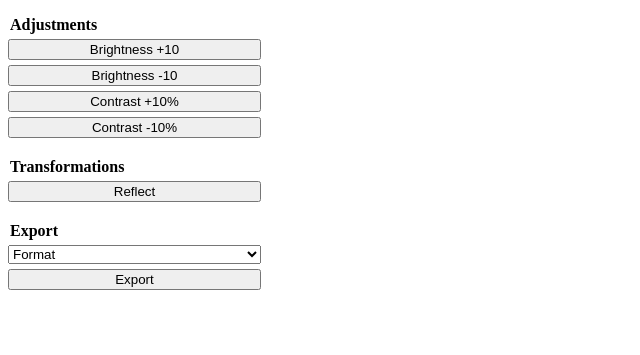
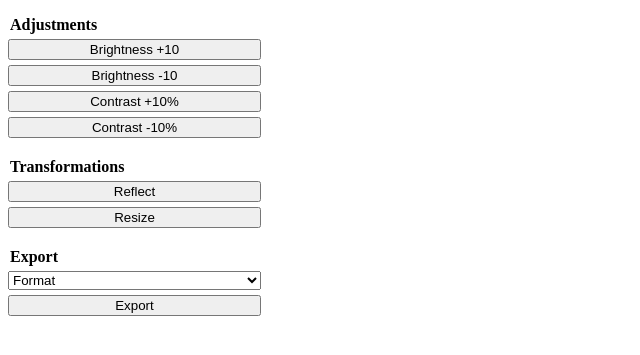
Before and after one commit to Safi2099/darkroom, a Flask app: page / in a window 1280 px wide. Shown: the part 281-636 px from the top of the page, without its empty margins (0-640 px from the left). Run offline with Flask 3, Linux system fonts and the light colour scheme.

Commit message:
Add UI for getting input for resize

```diff
--- a/app.py
+++ b/app.py
@@ -6,3 +6,7 @@ app = Flask(__name__)
 @app.route("/")
 def index():
     return render_template("index.html")
+
+
+if __name__ == "__main__":
+    app.run(debug=True)
--- a/static/js/transforms.js
+++ b/static/js/transforms.js
@@ -1,11 +1,36 @@
 export function transform(ctx, transform) {
-    console.log('bananas');
-    const transforms = { reflect };
-    const tranformFunc = transforms[transform];
+    const transforms = { reflect, resize };
+    const transformFunc = transforms[transform];
 
-    if (tranformFunc) {
-        tranformFunc(ctx);
-        console.log('reflect called');
+    if (transformFunc === resize) {
+        const ratio = ctx.canvas.width / ctx.canvas.height;
+        const inputDialog = document.getElementById('resize-dialog');
+        const widthInput = document.getElementById('resize-width-input');
+        const heightText = document.getElementById('resize-height-text');
+        const dialogForm = document.getElementById('resize-form');
+        let width;
+        let height;
+
+        inputDialog.showModal();
+
+        widthInput.addEventListener('input', function(event) {
+            heightText.textContent = Math.round(Number(event.target.value) / ratio);
+        });
+
+        dialogForm.addEventListener('submit', function() {
+            width = Number(widthInput.value);
+            height = Number(heightText.textContent);
+
+            widthInput.value = '';
+            heightText.textContent = '';
+
+            if (width > 0 && height > 0) {
+                transformFunc(ctx, width, height);
+            }
+        });
+    }
+    else {
+        transformFunc(ctx);
     }
 }
 
@@ -47,8 +72,7 @@ export function reflect(ctx) {
     ctx.putImageData(imageData, 0, 0);
 }
 
-export function resize(ctx) {
-
+export function resize(ctx, width, height) {
 }
 
 export function crop(ctx) {
--- a/templates/index.html
+++ b/templates/index.html
@@ -41,6 +41,18 @@
                 <fieldset>
                     <legend>Transformations</legend>
                     <button type="button" class="operation-btn" data-type="transform" data-name="reflect">Reflect</button>
+                    <button type="button" class="operation-btn" data-type="transform" data-name="resize" id="resize-button">Resize</button>
+
+                    <dialog id="resize-dialog">
+                        <form method="dialog" id="resize-form">
+                            <label for="resize-width-input">Width:</label>
+                            <input type="number" id="resize-width-input">
+                            <br>
+                            <label>Height: <em><span id="resize-height-text"></span></em> (auto)</label>
+                            <br><br>
+                            <button type="submit">Confirm</button>
+                        </form>
+                    </dialog>
                 </fieldset>
 
                 <fieldset>
```
